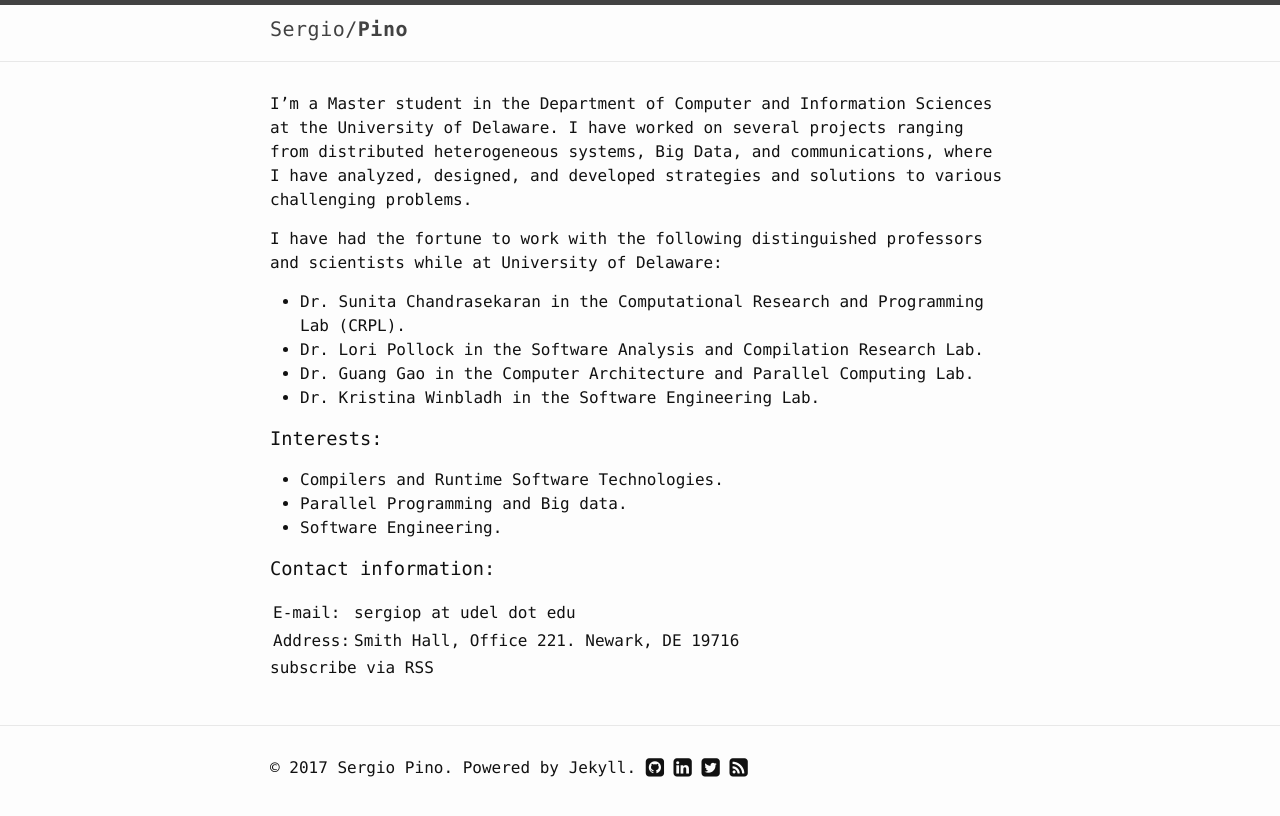
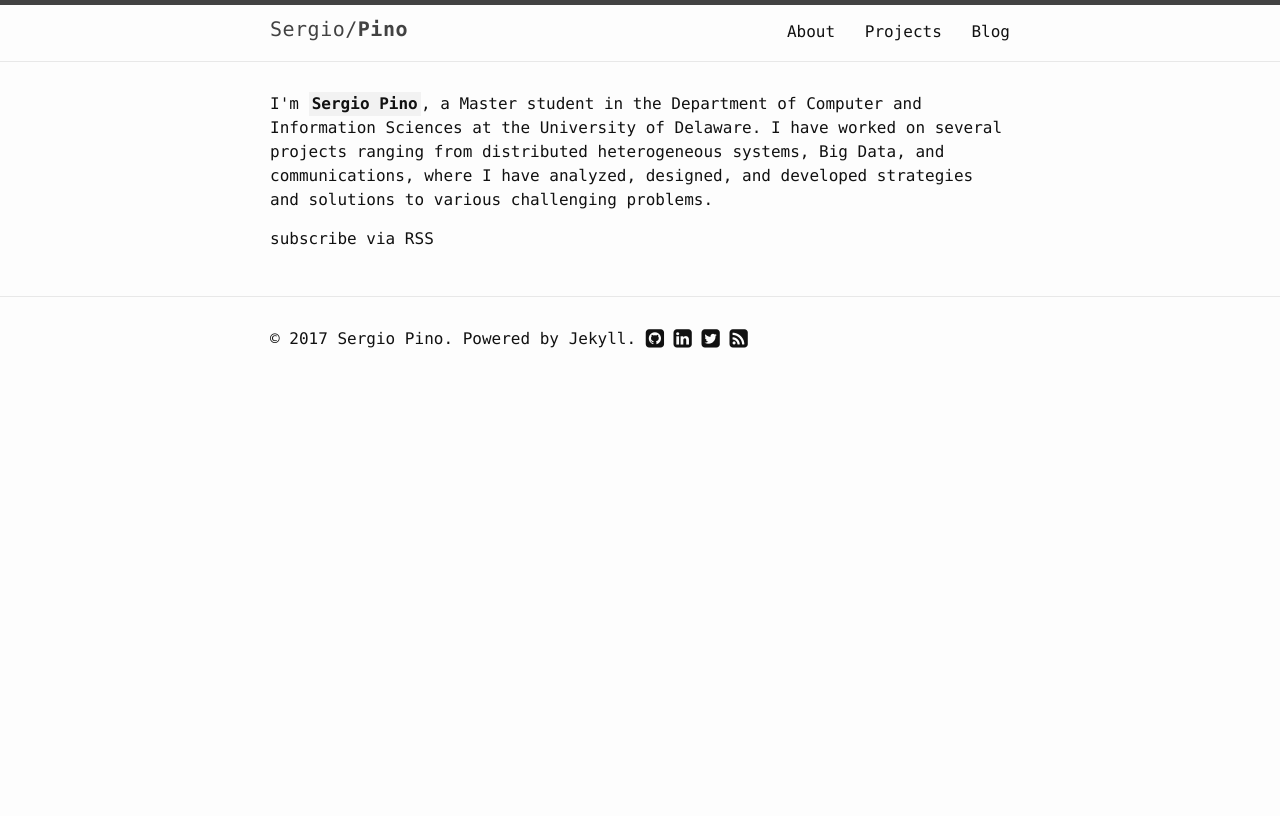
Before and after one commit to spino327/spino327.github.io, a Jekyll site: the page built from index.md, in a window 1280 px wide. Shown: the top 816 px of the page. Built offline with Jekyll 4.4.1, drawn with Linux system fonts in a browser that asks for light colours.

Commit message:
adding basic pages

```diff
--- a/Gemfile
+++ b/Gemfile
@@ -20,6 +20,7 @@ gem "jekyll", "3.5.0"
 # If you have any plugins, put them here!
 group :jekyll_plugins do
    gem "jekyll-feed", "~> 0.6"
+   gem "jekyll-paginate"
 end
 
 # Windows does not include zoneinfo files, so bundle the tzinfo-data gem
--- a/_includes/header.html
+++ b/_includes/header.html
@@ -18,6 +18,16 @@
           </span>
         </label>
 
+        {% for link in site.data.navigation %}
+		    {% if link.url contains 'http' %}
+		        {% assign domain = '' %}
+		        {% else %}
+		        {% assign domain = site.url %}
+		    {% endif %}
+		    <a class="page-link" href="{{ domain }}{{ link.url }}" {% if link.url contains 'http' %}target="_blank"{% endif %}>{{ link.title }}</a>
+		{% endfor %}
+
+<!--
         <div class="trigger">
           {% for path in page_paths %}
             {% assign my_page = site.pages | where: "path", path | first %}
@@ -26,6 +36,7 @@
             {% endif %}
           {% endfor %}
         </div>
+-->
       </nav>
     {% endif %}
   </div>
--- a/index.md
+++ b/index.md
@@ -5,24 +5,10 @@
 layout: home
 ---
 
-I’m a Master student in the Department of Computer and Information Sciences at the University of Delaware. I have worked on several projects ranging from distributed heterogeneous systems, Big Data, and communications, where I have analyzed, designed, and developed strategies and solutions to various challenging problems.
-
-<!--My experience in different projects has allowed me to acquire skills directly related to software engineering practices, using different programming languages, and in other areas such as distributed computing, machine learning, ....-->
-
-I have had the fortune to work with the following distinguished professors and scientists while at University of Delaware:
-
-* Dr. Sunita Chandrasekaran in the Computational Research and Programming Lab (CRPL).
-* Dr. Lori Pollock in the Software Analysis and Compilation Research Lab.
-* Dr. Guang Gao in the Computer Architecture and Parallel Computing Lab.
-* Dr. Kristina Winbladh in the Software Engineering Lab.
-
-### Interests:
-
-* Compilers and Runtime Software Technologies.
-* Parallel Programming and Big data.
-* Software Engineering.
-
-### Contact information:
-
-| E-mail:  | sergiop at udel dot edu   |
-| Address:  | Smith Hall, Office 221. Newark, DE 19716   |
+<section class="intro">
+  <div class="container">
+    <p class="lead">
+      I'm <strong class="author-name" itemprop="name">{{ site.author.name }}</strong>, a Master student in the Department of Computer and Information Sciences at the University of Delaware. I have worked on several projects ranging from distributed heterogeneous systems, Big Data, and communications, where I have analyzed, designed, and developed strategies and solutions to various challenging problems.
+    </p>
+  </div>
+</section>
```
Also changed, not shown: _data/navigation.yml (added, +22 -0 lines), about.md (added, +33 -0 lines), blog/index.md (added, +32 -0 lines), projects/index.md (added, +64 -0 lines), Gemfile.lock.
